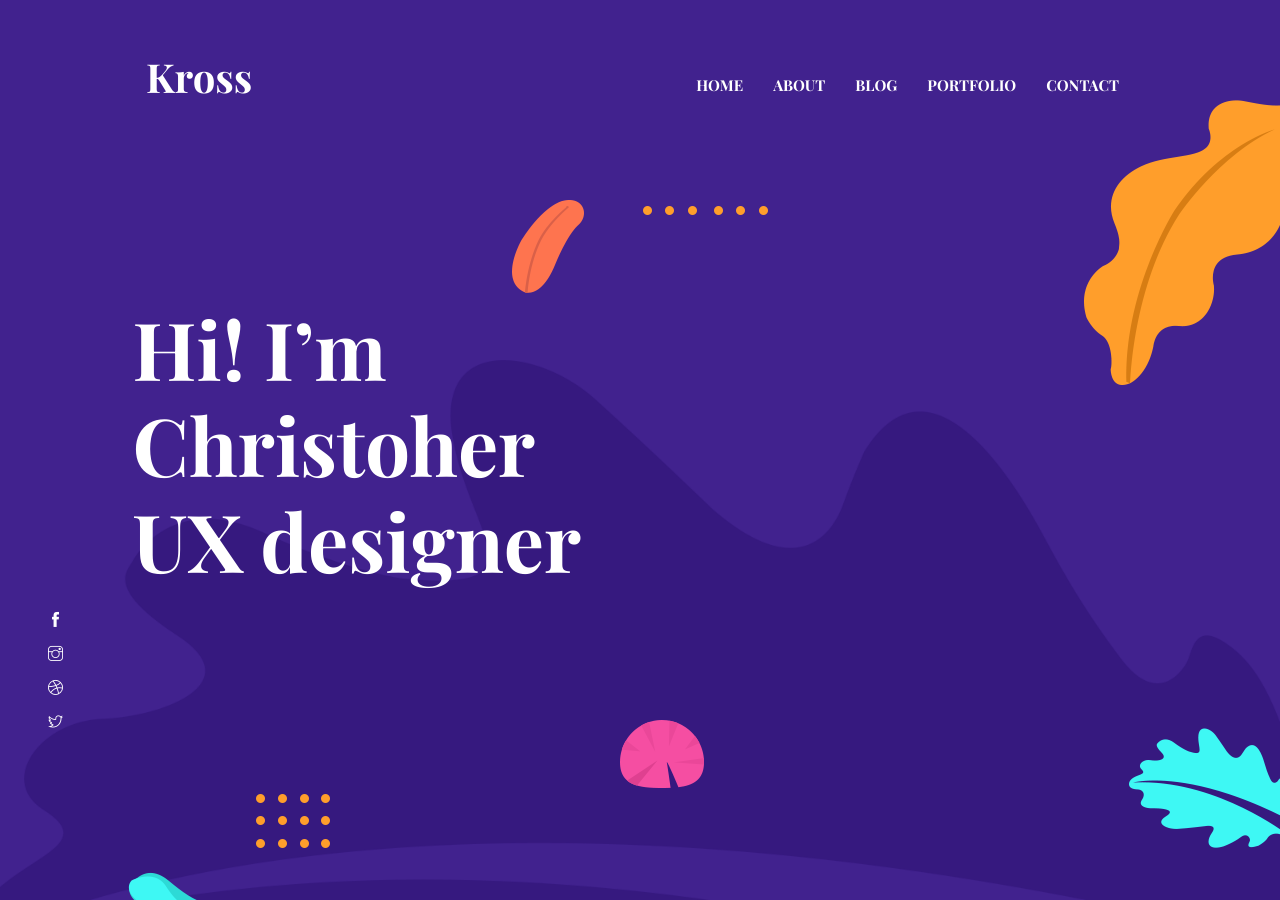
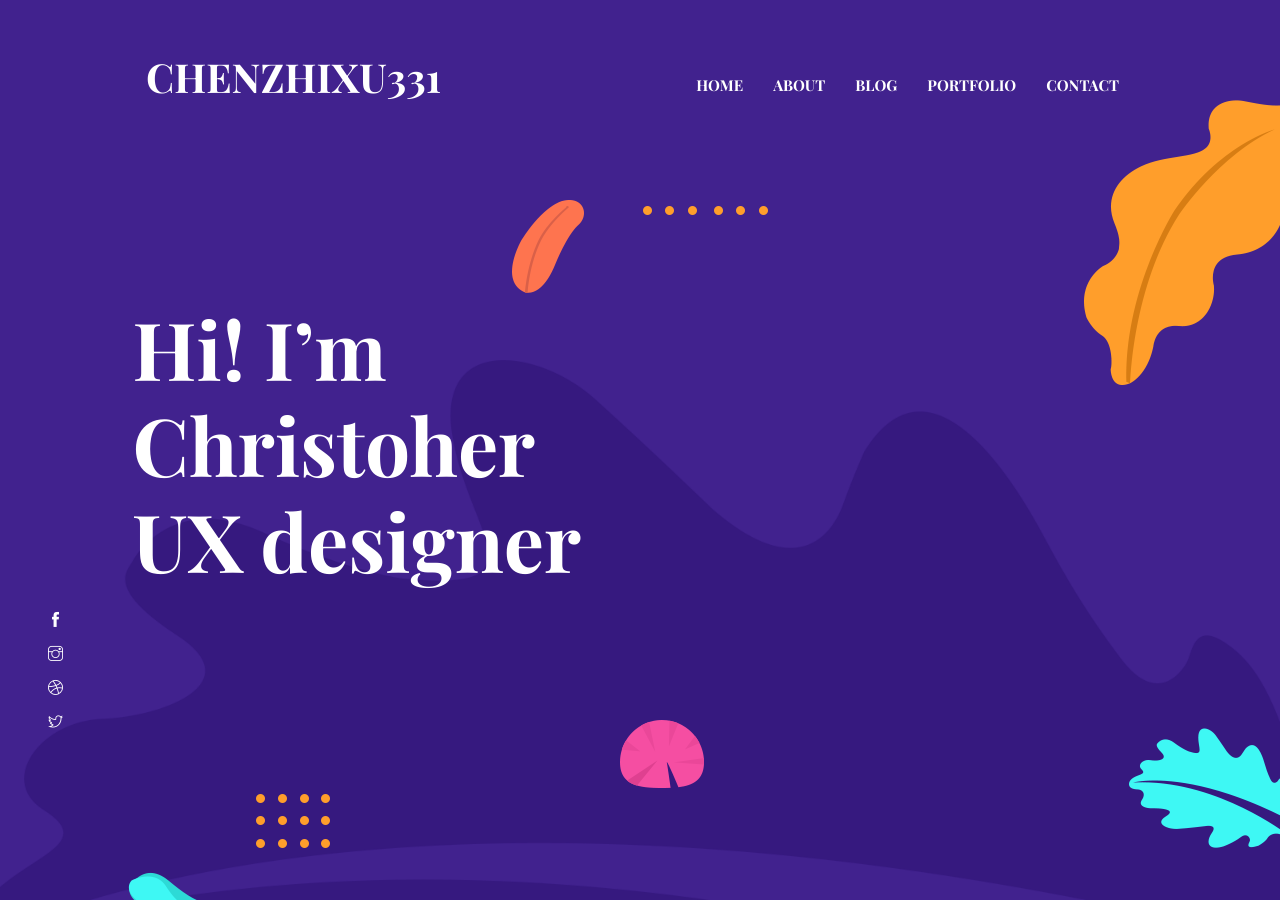
Before and after one commit to chen0331/chenzhixu.github.io, a Jekyll site: the page built from index.html, in a window 1280 px wide and 900 px high. Built offline with Jekyll 4.4.1, drawn with Linux system fonts in a browser that asks for light colours.

Commit message:
Update settings.yml

```diff
--- a/_data/settings.yml
+++ b/_data/settings.yml
@@ -1,7 +1,7 @@
 #-------------------------------
 # General Site Settings
 
-title: Kross
+title: CHENZHIXU331
 logo:
 author: themefisher
 description: this is meta description
```
